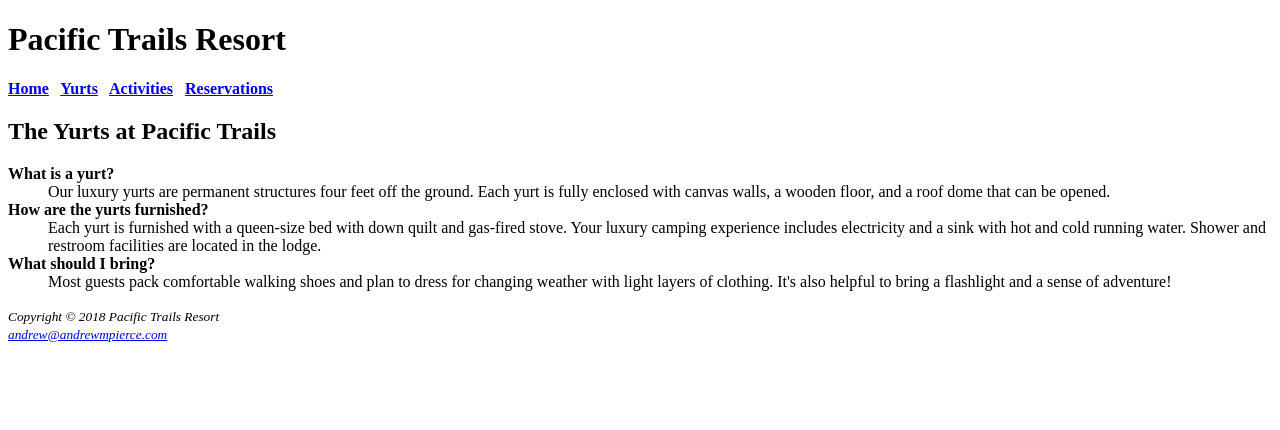
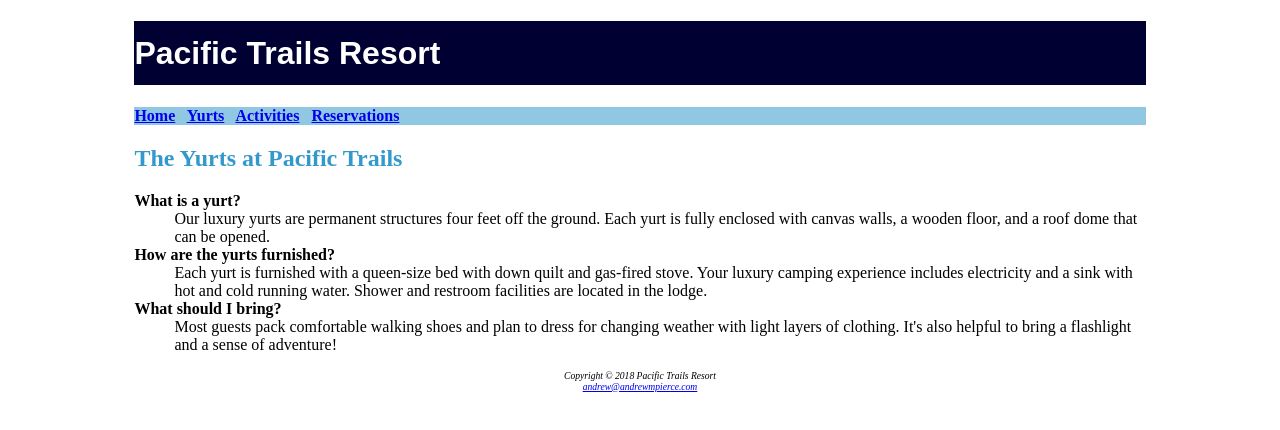
Before and after one commit to AndrewMichaelPierce/IvyTechWebsiteDevelopment, a plain HTML site: page pacificTrailsCSS/yurts.html in a window 1280 px wide. Drawn offline with Linux system fonts and the light colour scheme.

Commit message:
pacificTrailsUpgrades

```diff
--- /dev/null
+++ b/pacificTrailsCSS/pacific.css
@@ -0,0 +1,32 @@
+h1 {
+    background-color: #000033;
+    color: white;
+    font-family: sans-serif;
+    line-height: 200%;
+}
+
+nav {
+    background-color: #90C7E3;
+    color: #5C7FA3;
+    font-weight: bold;
+}
+
+h2 {
+    color: #3399CC;
+}
+
+#wrapper {
+    width: 80%;
+    margin-right: auto;
+    margin-left: auto;
+}
+
+footer {
+    text-align: center;
+    font-style: italic;
+    font-size: .60em;
+}
+
+dt {
+    font-weight: bold;
+}
--- a/pacificTrailsCSS/yurts.html
+++ b/pacificTrailsCSS/yurts.html
@@ -4,31 +4,32 @@
     <meta charset="UTF-8">
     <meta name="viewport" content="width=device-width, initial-scale=1.0">
     <title>Pacific Trails Resort :: Yurts</title>
+    <link rel=stylesheet href="pacific.css">
 </head>
 
 <body>
-
+    <div id="wrapper">
     <h1>Pacific Trails Resort</h1>
 
     <nav>
-        <b><a href=index.html>Home</a> &nbsp; <a href=yurts.html>Yurts</a> &nbsp; <a href=activities.html>Activities</a> &nbsp; <a href=reservations.html>Reservations</a></b>
+        <a href=index.html>Home</a> &nbsp; <a href=yurts.html>Yurts</a> &nbsp; <a href=activities.html>Activities</a> &nbsp; <a href=reservations.html>Reservations</a>
     </nav>
 
     <main>
         <h2>The Yurts at Pacific Trails</h2>
         <dl>
-            <dt><strong>What is a yurt?</strong></dt>
+            <dt>What is a yurt?</dt>
             <dd>Our luxury yurts are permanent structures four feet off
                 the ground. Each yurt is fully enclosed with canvas walls,
                 a wooden floor, and a roof dome that can be opened.
             </dd>
-            <dt><strong>How are the yurts furnished?</strong></dt>
+            <dt>How are the yurts furnished?</dt>
             <dd>Each yurt is furnished with a queen-size bed with down quilt
                 and gas-fired stove. Your luxury camping experience includes
                 electricity and a sink with hot and cold running water. Shower
                 and restroom facilities are located in the lodge.
             </dd>
-            <dt><strong>What should I bring?</strong></dt>
+            <dt>What should I bring?</dt>
             <dd>Most guests pack comfortable walking shoes and plan to dress
                 for changing weather with light layers of clothing. It's also
                 helpful to bring a flashlight and a sense of adventure!
@@ -37,13 +38,11 @@
     </main>
 
     <footer>
-        <small><i>Copyright &copy; 2018 Pacific Trails Resort</i></small>
+        Copyright &copy; 2018 Pacific Trails Resort
         <address>
-            <small>
                 <a href="mailto:andrew@andrewmpierce.com">andrew@andrewmpierce.com</a>
-            </small>
         </address>
     </footer>
-
+    </div>
 </body>
 </html>
```
Also changed, not shown: pacificTrailsCSS/index.html (+7 -8 lines).
